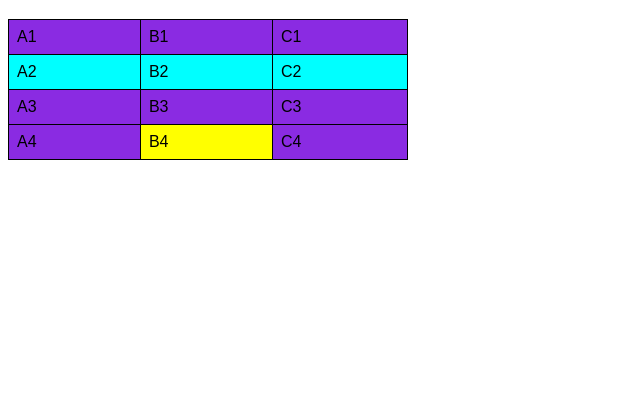
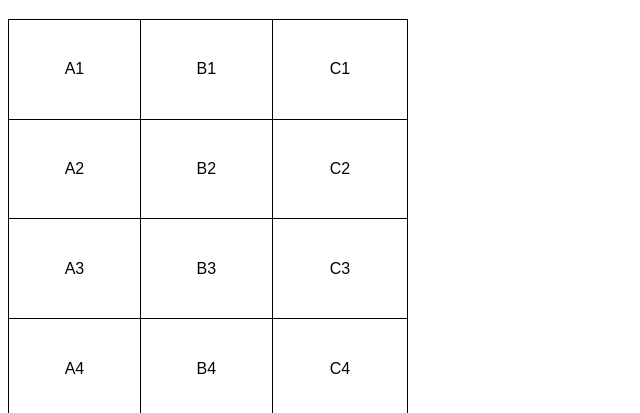
Before and after one commit to pedro-maciel-dos-santos/HTML-CSS, a plain HTML site: page exercicios/ex023/tabela001.html in a window 1280 px wide. Shown: the part 61-474 px from the top of the page, without its empty margins (0-640 px from the left). Drawn offline with Linux system fonts and the light colour scheme.

Commit message:
adicionando alinhamento no ex23

```diff
--- a/exercicios/ex023/tabela001.html
+++ b/exercicios/ex023/tabela001.html
@@ -11,24 +11,14 @@
 
         table {
             width: 400px;
+            height: 400px;
             border-collapse: collapse;
         }
-
-        tr {
-            background-color: blueviolet;
-        }
-
-        tr.linha {
-            background-color: aqua;
-        }
-
         td {
             border: 1px solid black;
             padding: 8px;
-        }
-
-        td.dado{
-            background-color: yellow;
+            text-align: center; /*Alinhamento horizontal*/
+            vertical-align: middle; /*Alinhamento vertical*/
         }
     </style>
 </head>
@@ -47,7 +37,7 @@
             <td>B1</td>
             <td>C1</td>
         </tr>
-        <tr class="linha">
+        <tr>
             <td>A2</td>
             <td>B2</td>
             <td>C2</td>
@@ -59,7 +49,7 @@
         </tr>
         <tr>
             <td>A4</td>
-            <td class="dado">B4</td>
+            <td>B4</td>
             <td>C4</td>
         </tr>
     </table>
```
